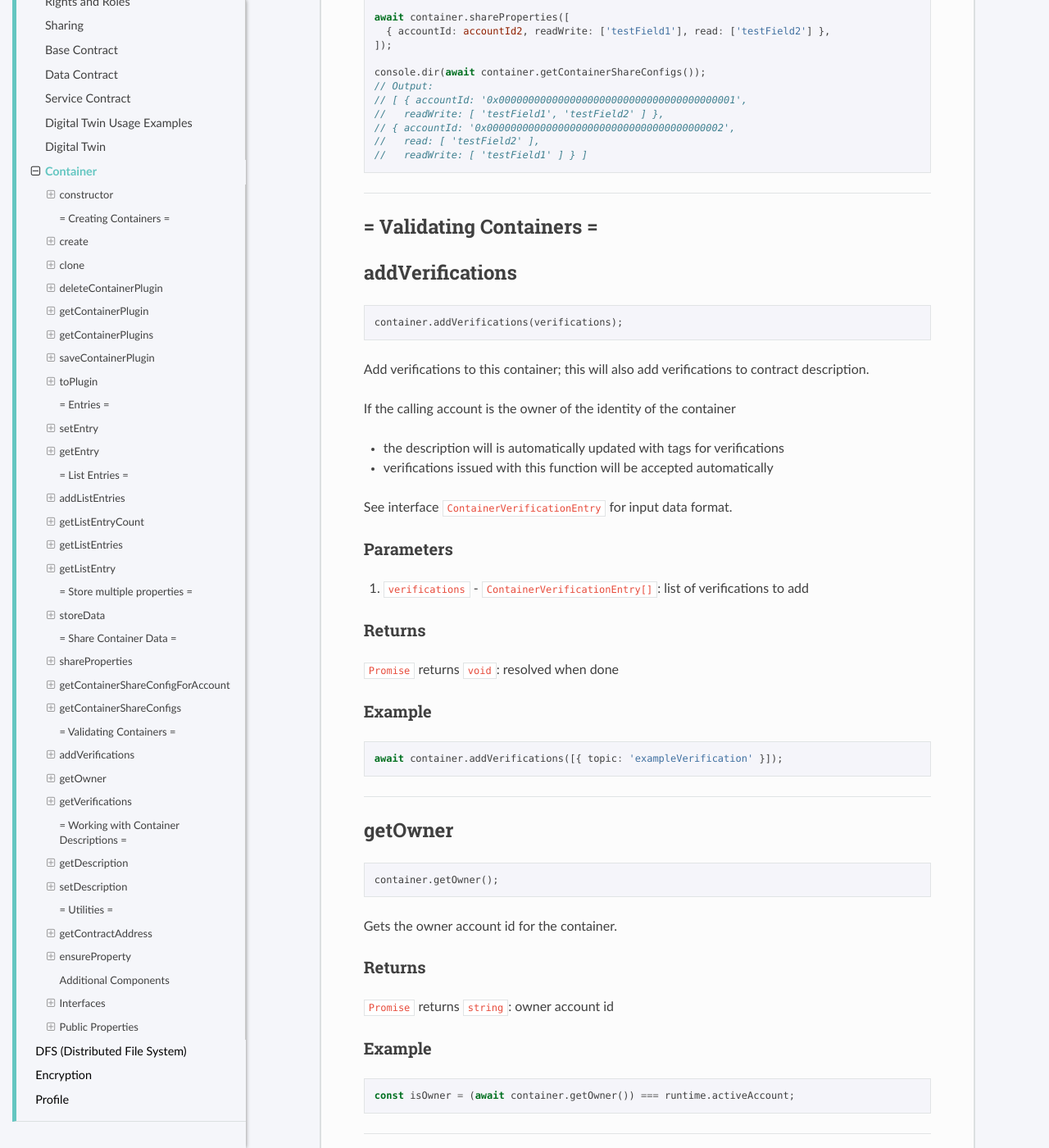
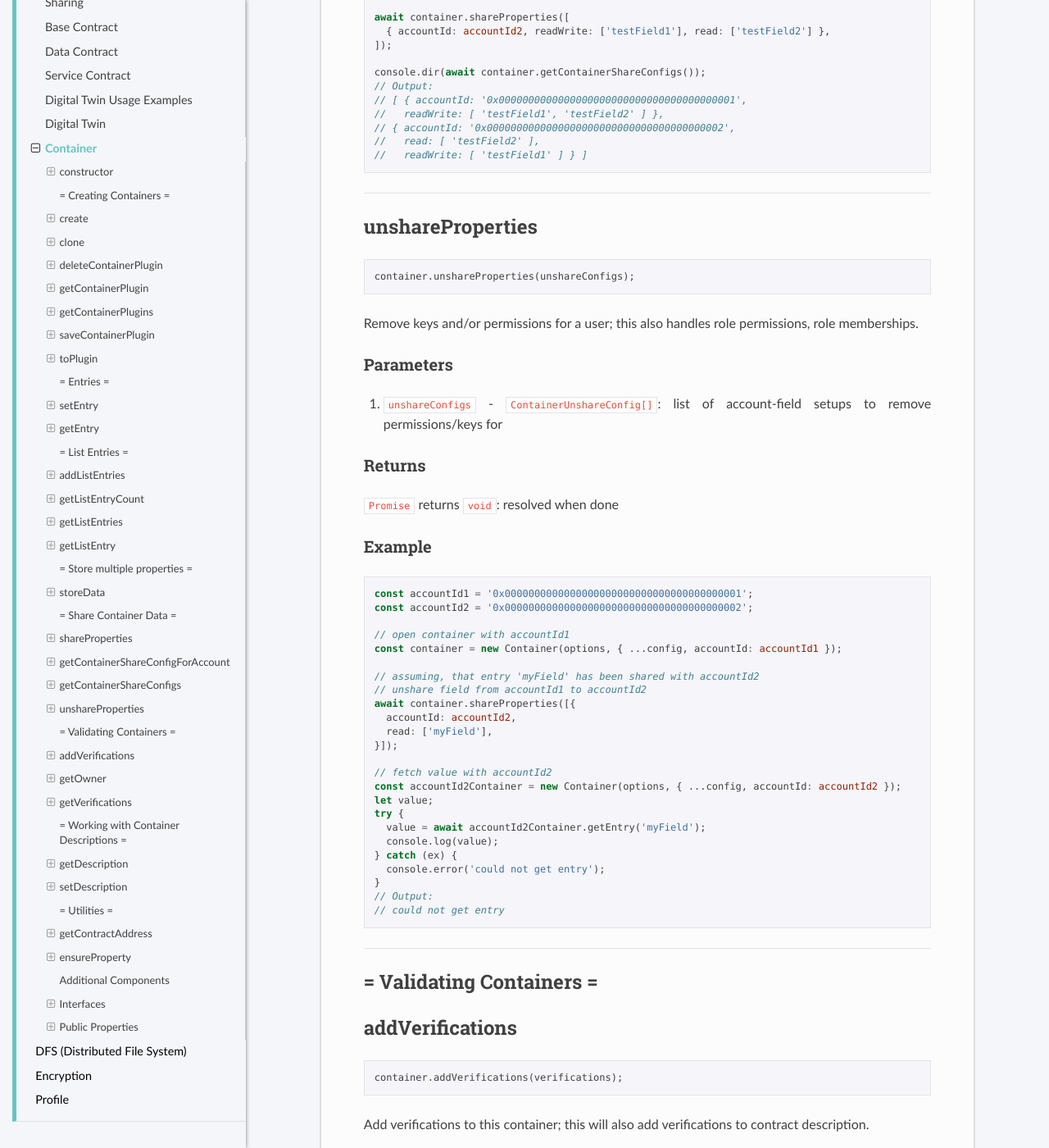
Before and after one commit to evannetwork/api-blockchain-core, a Sphinx documentation site: the page built from docs/contracts/container.rst, in a window 1280 px wide and 1400 px high, scrolled down 17256 px. Shown: the whole window at 82% size. Built offline with Sphinx 7.4.7 and the Read the Docs theme 2.0.0, drawn with Linux system fonts in a browser that asks for light colours; pages that are not in the unit, such as notebooks, are missing from menus.

Commit message:
add documentation for unshare and trim
- [CORE-426]

```diff
--- a/docs/contracts/container.rst
+++ b/docs/contracts/container.rst
@@ -1018,6 +1018,64 @@ Example
 
 --------------------------------------------------------------------------------
 
+.. _container_unshareProperties:
+
+unshareProperties
+================================================================================
+
+.. code-block:: typescript
+
+  container.unshareProperties(unshareConfigs);
+
+Remove keys and/or permissions for a user; this also handles role permissions, role memberships.
+
+----------
+Parameters
+----------
+
+#. ``unshareConfigs`` - ``ContainerUnshareConfig[]``: list of account-field setups to remove permissions/keys for
+
+-------
+Returns
+-------
+
+``Promise`` returns ``void``: resolved when done
+
+-------
+Example
+-------
+
+.. code-block:: typescript
+
+
+  const accountId1 = '0x0000000000000000000000000000000000000001';
+  const accountId2 = '0x0000000000000000000000000000000000000002';
+
+  // open container with accountId1
+  const container = new Container(options, { ...config, accountId: accountId1 });
+
+  // assuming, that entry 'myField' has been shared with accountId2
+  // unshare field from accountId1 to accountId2
+  await container.shareProperties([{
+    accountId: accountId2,
+    read: ['myField'],
+  }]);
+
+  // fetch value with accountId2
+  const accountId2Container = new Container(options, { ...config, accountId: accountId2 });
+  let value;
+  try {
+    value = await accountId2Container.getEntry('myField');
+    console.log(value);
+  } catch (ex) {
+    console.error('could not get entry');
+  }
+  // Output:
+  // could not get entry
+
+
+--------------------------------------------------------------------------------
+
 = Validating Containers =
 =========================
 
```
Also changed, not shown: docs/contracts/sharing.rst (+54 -0 lines), 2 other files.
